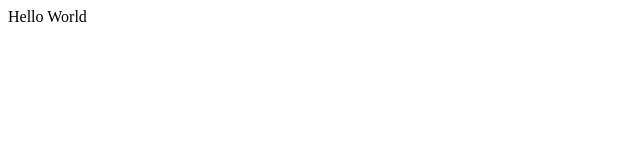
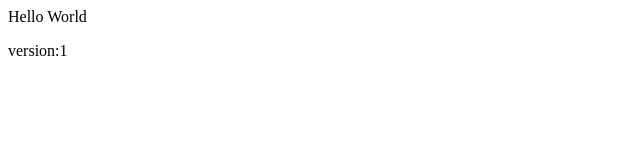
Before and after one commit to ilamuhilan/MyWebApp, a website: page pages/indexdemo.html in a window 1280 px wide. Shown: the full height of the page, 0-640 px from the left. Drawn offline with Linux system fonts and the light colour scheme.

Commit message:
Update indexdemo.html

```diff
--- a/pages/indexdemo.html
+++ b/pages/indexdemo.html
@@ -1,6 +1,8 @@
 
 <html>
 	<title>Hey hi</title>
-	<body>Hello World</body>
+	<body>Hello World
+	<p>version:1</p>
+	</body>
 
 </html>
```
